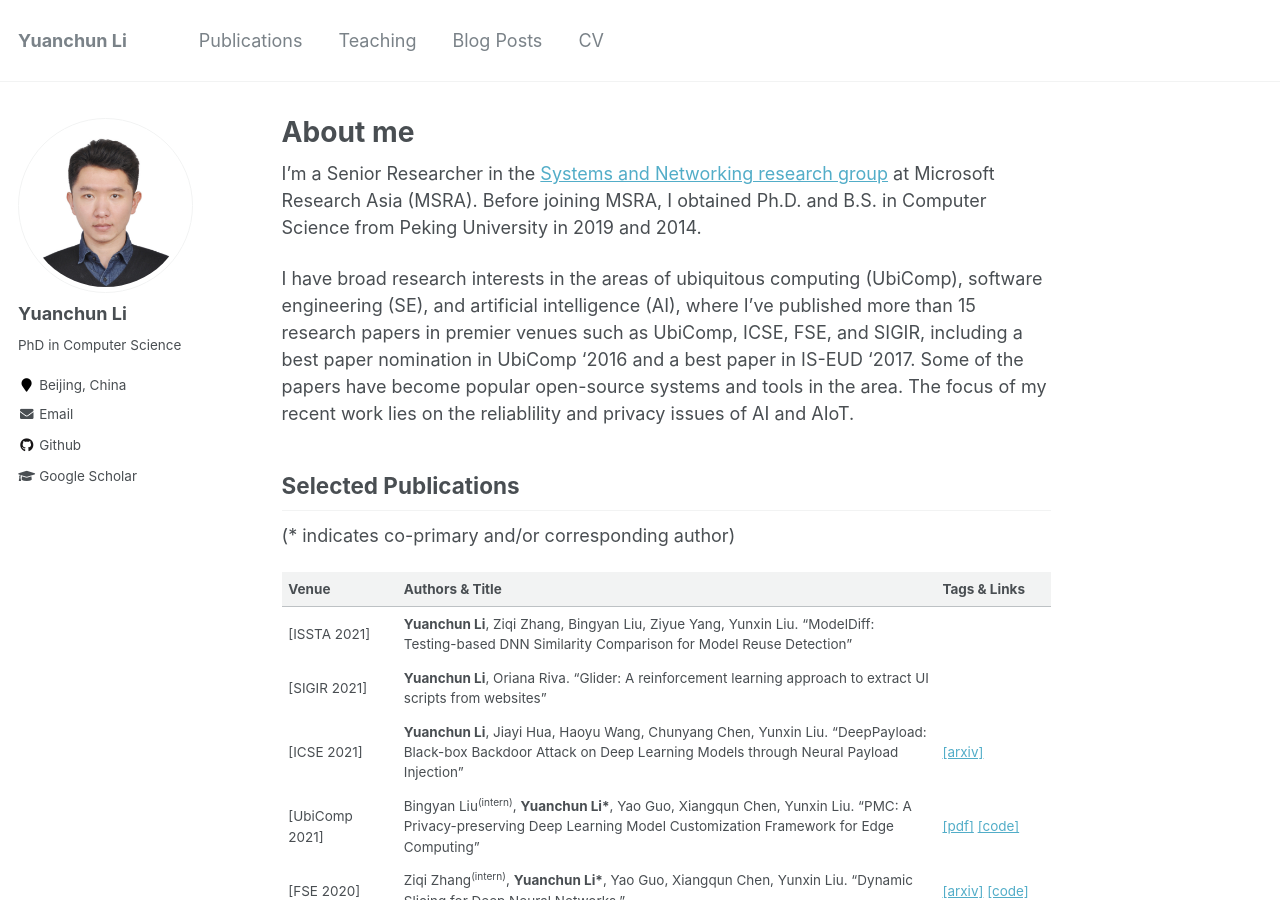
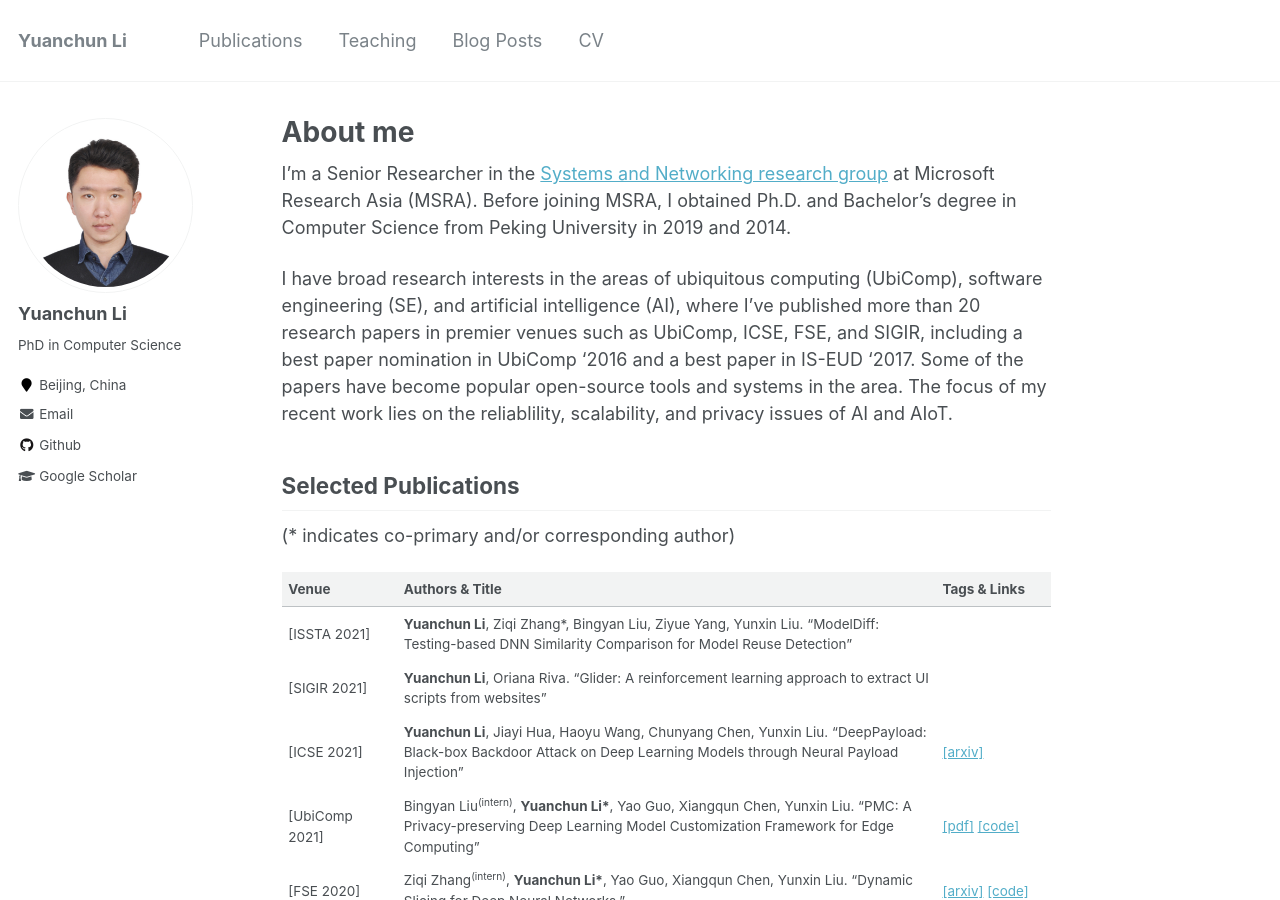
Before and after one commit to yuanchun-li/yuanchun-li.github.io, a Jekyll site: the page built from _pages/about.md, in a window 1280 px wide and 900 px high. Built offline with Jekyll 4.4.1, drawn with Linux system fonts in a browser that asks for light colours.

Commit message:
slight change

```diff
--- a/_pages/about.md
+++ b/_pages/about.md
@@ -8,9 +8,9 @@ redirect_from:
   - /about.html
 ---
 
-I'm a Senior Researcher in the [Systems and Networking research group](https://www.microsoft.com/en-us/research/group/systems-and-networking-research-group-asia/) at Microsoft Research Asia (MSRA). Before joining MSRA, I obtained Ph.D. and B.S. in Computer Science from Peking University in 2019 and 2014.
+I'm a Senior Researcher in the [Systems and Networking research group](https://www.microsoft.com/en-us/research/group/systems-and-networking-research-group-asia/) at Microsoft Research Asia (MSRA). Before joining MSRA, I obtained Ph.D. and Bachelor's degree in Computer Science from Peking University in 2019 and 2014.
 
-I have broad research interests in the areas of ubiquitous computing (UbiComp), software engineering (SE), and artificial intelligence (AI), where I've published more than 15 research papers in premier venues such as UbiComp, ICSE, FSE, and SIGIR, including a best paper nomination in UbiComp ‘2016 and a best paper in IS-EUD ‘2017. Some of the papers have become popular open-source systems and tools in the area. The focus of my recent work lies on the reliablility and privacy issues of AI and AIoT.
+I have broad research interests in the areas of ubiquitous computing (UbiComp), software engineering (SE), and artificial intelligence (AI), where I've published more than 20 research papers in premier venues such as UbiComp, ICSE, FSE, and SIGIR, including a best paper nomination in UbiComp ‘2016 and a best paper in IS-EUD ‘2017. Some of the papers have become popular open-source tools and systems in the area. The focus of my recent work lies on the reliablility, scalability, and privacy issues of AI and AIoT.
 
 
 ## Selected Publications
@@ -36,7 +36,7 @@ table th:nth-of-type(3) {
 
 | Venue | Authors & Title | Tags & Links |
 |----|----|----|
-| [ISSTA 2021] | **Yuanchun Li**, Ziqi Zhang, Bingyan Liu, Ziyue Yang, Yunxin Liu. "ModelDiff: Testing-based DNN Similarity Comparison for Model Reuse Detection" |  |
+| [ISSTA 2021] | **Yuanchun Li**, Ziqi Zhang*, Bingyan Liu, Ziyue Yang, Yunxin Liu. "ModelDiff: Testing-based DNN Similarity Comparison for Model Reuse Detection" |  |
 | [SIGIR 2021] | **Yuanchun Li**, Oriana Riva. "Glider: A reinforcement learning approach to extract UI scripts from websites" |  |
 | [ICSE 2021] | **Yuanchun Li**, Jiayi Hua, Haoyu Wang, Chunyang Chen, Yunxin Liu. "DeepPayload: Black-box Backdoor Attack on Deep Learning Models through Neural Payload Injection" | [[arxiv]](https://arxiv.org/pdf/2101.06896.pdf) |
 | [UbiComp 2021]  | Bingyan Liu<sup>(intern)</sup>, **Yuanchun Li\***, Yao Guo, Xiangqun Chen, Yunxin Liu. "PMC: A Privacy-preserving Deep Learning Model Customization Framework for Edge Computing" | [[pdf]]({{site.baseurl}}/static/files/UbiComp2021_PMC.pdf) [[code]](https://github.com/ziqi-zhang/NNSlicer) |
```
Also changed, not shown: _pages/cv.md (+2 -2 lines), _pages/publications.md (+3 -3 lines).
